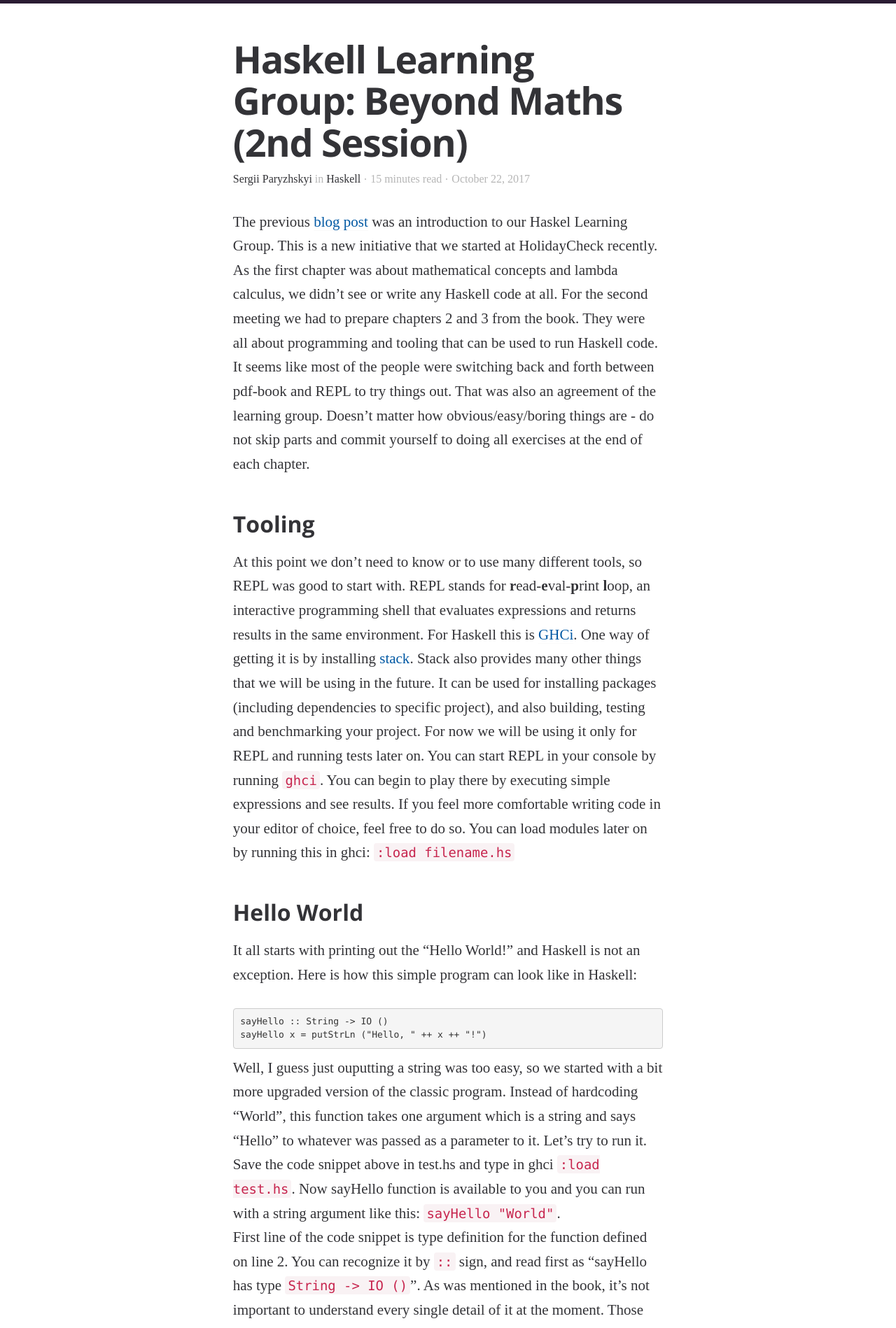
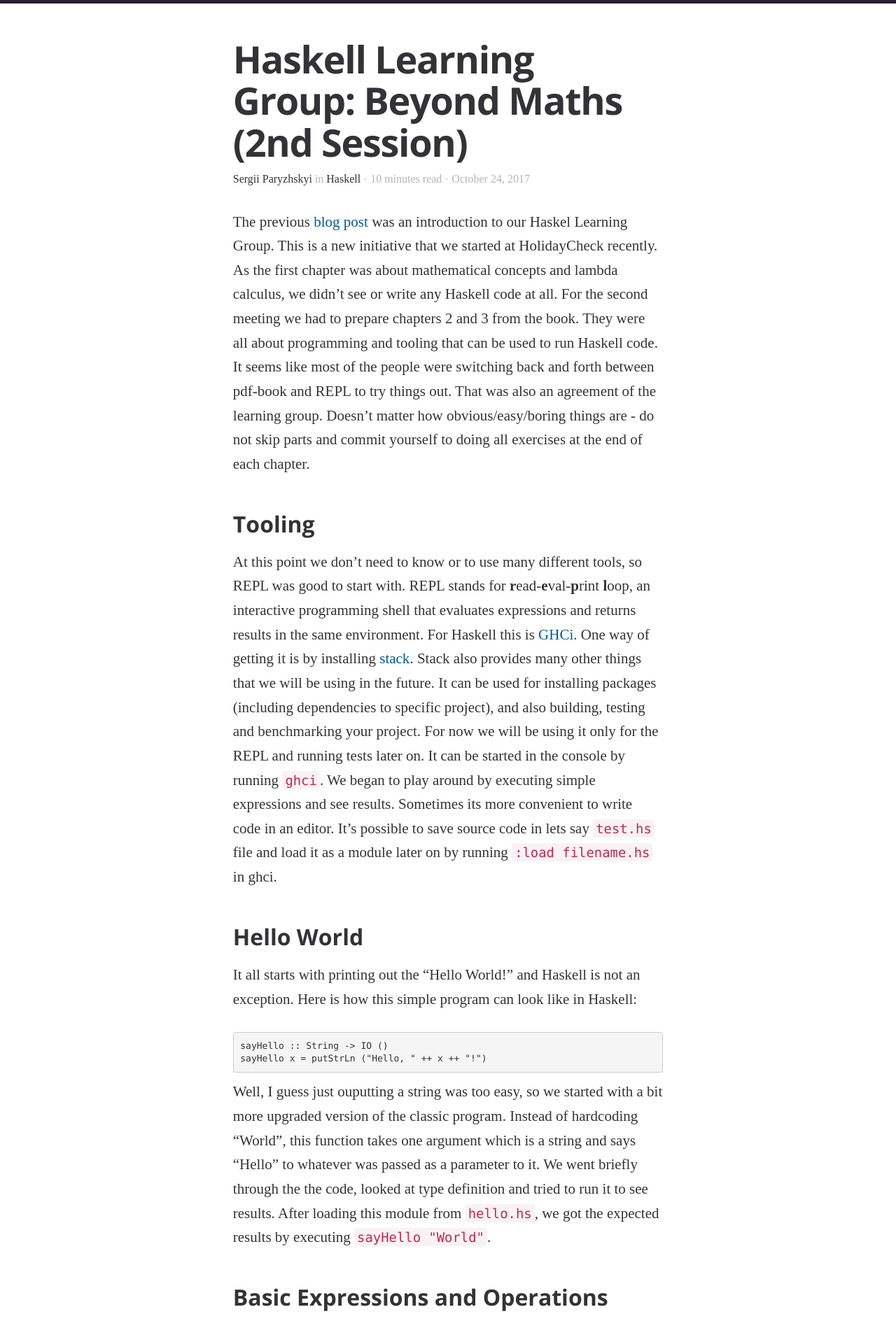
Before and after one commit to holidaycheck/tech-blog, a Jekyll site: the page built from _posts/2017-10-19-haskell-learning-group-2nd-meeting.md, in a window 1280 px wide. Shown: the part 395-2293 px from the top of the page at 70% size. Built offline with Jekyll 4.4.1, drawn with Linux system fonts in a browser that asks for light colours; some web fonts are replaced; some of the changed text lies outside the part shown.

Commit message:
Rewrite some parts of the post after review
- throw away many "teaching" things
- rephrase to use "we" instead of you
- change format of the post

````diff
--- a/_posts/2017-10-19-haskell-learning-group-2nd-meeting.md
+++ b/_posts/2017-10-19-haskell-learning-group-2nd-meeting.md
@@ -1,13 +1,13 @@
 ---
 layout: post
 title:  "Haskell Learning Group: Beyond Maths (2nd Session)"
-date: 2017-10-23 00:03:30 +0200
+date: 2017-10-25 00:03:30 +0200
 categories: haskell learn
 author_name: Sergii Paryzhskyi
 author_url : /author/sergii_paryzhskyi
 author_avatar: sergii_paryzhskyi
 show_avatar : true
-read_time : 15
+read_time : 10
 show_related_posts: false
 square_related: recommend-wolf
 feature_image: posts/2017-10-17-first-haskell-meeting/haskell-poster.jpg
@@ -20,8 +20,7 @@
 
 ## Tooling
 At this point we don't need to know or to use many different tools, so REPL was good to start with. REPL stands for **r**ead-**e**val-**p**rint **l**oop, an interactive programming shell that evaluates expressions and returns results in the same environment. For Haskell this is [GHCi][ghci]. One way of getting it is by installing [stack][stack]. Stack also provides many other things that we will be using in the future. It can be used for installing packages (including dependencies to specific project), and also building, testing and benchmarking your project.
-For now we will be using it only for REPL and running tests later on.
-You can start REPL in your console by running `ghci`. You can begin to play there by executing simple expressions and see results. If you feel more comfortable writing code in your editor of choice, feel free to do so. You can load modules later on by running this in ghci: `:load filename.hs`
+For now we will be using it only for the REPL and running tests later on. It can be started in the console by running `ghci`. We began to play around by executing simple expressions and see results. Sometimes its more convenient to write code in an editor. It's possible to save source code in lets say `test.hs` file and load it as a module later on by running `:load filename.hs` in ghci.
 
 [ghci]: https://docs.haskellstack.org/en/stable/ghci/
 [stack]: https://docs.haskellstack.org/en/stable/README/
@@ -35,43 +34,20 @@
 ```
 
 Well, I guess just ouputting a string was too easy, so we started with a bit more upgraded version of the classic program. Instead of hardcoding "World", this function takes one argument which is a string and says "Hello" to whatever was passed as a parameter to it.
-Let's try to run it. Save the code snippet above in test.hs and type in ghci `:load test.hs`. Now sayHello function is available to you and you can run with a string argument like this: `sayHello "World"`.
-First line of the code snippet is type definition for the function defined on line 2. You can recognize it by `::` sign, and read first as "sayHello has type `String -> IO ()`". As was mentioned in the book, it's not important to understand every single detail of it at the moment. Those things will be explained in detail later on and right now we can concentrate on syntax.
-So, the second line is definition of the function itself. We take `x` as a parameter and concatenate it with other strings on the left and right by using `++` operator.
+We went briefly through the the code, looked at type definition and tried to run it to see results. After loading this module from `hello.hs`, we got the expected results by executing `sayHello "World"`.
 
-## Some Basic Expressions and Operations
+## Basic Expressions and Operations
 
-Function is a type of expression in Haskell, let's define a simple function and have a closer look on what it consist of. The example from the book is function `triple` which multiply provided number on 3. Here is how it's declared:
-```haskell
-triple x = x * 3
-```
-
-`tripple` is the name of the function. The only parameter it takes has name `x` and it's called `head` of the function. Equal sign is for assignment values and functions. The last part which defines what function does is called `body`. The last line (in our case the only one) is what will be returned.
-You can call this function like this `triple 2`. In this case `x` is bound to 2 and we get 6 as the result.
-During the session we quickly went through arithmetical operations. You can use them as you would normally do: `1 + 2`  but also written with infix style like this `(+) 1 2`. In this particular example you can see how `+` will be applied to two arguments `1` and `2`. Let's have a look what infix is about. First of all, you have a useful command in ghci which calls `:info`, you can apply it to a function you want to get information about. You can get information not only on functions but on operations like multiply or division like this `:info *`. It's useful to get type information and also to find out if its infix operator. For `*` it says `infixl 7 *`, what exactly does it mean? `infixl` means it's an infix operator, left associative. Then `7` is the precedence: higher is applied first, on a scale of 0-9. At the end is Infix function name - `*`. Precedence for `+` is lower, its `6`. That is why `2 + 2 * 2` equals `6` and not `8`.
-The lowest precedence has `$` its `0`. It is an infix operator and it can be convenient for reducing amount of parentheses in expression.
-Here are some simple examples on how it might be used:
-```haskell
-Prelude> (2^) (2 + 2)
-16
--- can replace those parentheses
- Prelude> (2^) $ 2 + 2
-16
--- without either parentheses or $
- Prelude> (2^) 2 + 2
- 6
-```
-
-Because of low precedence it evaluates things from right side first and can be used to delay function application. You can use as many `$` as you want in one expression:
-```haskell
-Prelude> (2^) $ (+2) $ 3*2
-256
-```
+During the session we quickly went through arithmetical operations. Nobody was having any real issues with the exercises or understanding how it works so we went through all of them rather quickly. We spend some time writing expressions in infix style. So the normal way of writing it `1 + 2`, with infix style would look like this `(+) 1 2`. There is a useful command in ghci which is called `:info`, we started to use it for different functions we wanted to get information about. It is not limited to functions and also works for operations like multiply or division: `:info *`. It's useful to get type information and also to find out if its infix operator. For `*` it says `infixl 7 *`. We learned how to read and understand the provided info. So it's an infix operator, left associative with precedence `7`.
+Something totally new for us was `$`, which has precedence `0`. It is an infix operator and it can be convenient for reducing the amount of parentheses in an expression. We tried to experiment with it and had a look on how it could be used. For example:
+`(2^) (2 + 2)` _becomes_ `(2^) $ 2 + 2`
+A slightly more complex example with multiple dollar signs:
+`(2^) ((+2) ( 3*2))` _becomes_ `(2^) $ (+2) $ 3*2`
 
 ## Strings
 
-Chapter 4 was all about strings and operations that can be performed on strings. It is important to understand that strings in Haskell are Lists of characters. There is a REPL command `:type` which gives type information on given statement. Let's try it with string like this `:type "Hello"`. As type information we get `[Char]`. This means that "Hello" could be also represented as `['H', 'e', 'l', 'l', 'o']`. On the other hand, you still have `String` as a type alias, which can be used for instance when function take a string parameter as in example with sayHello: `sayHello :: String -> IO ()`.
-By knowing that String is a List, we can perform operations like `++` for joining two Lists (or Strings if you wish). We were also playing a lot with such functions as `take` and `drop`. One of the exercises from the book was to write a function that swap the order of the words in the sentence. So the sentence "Curry is awesome" should be reversed to "awesome is Curry". One constraint is that you are limited to use only functions `drop` and `take` to get the result. Of course it is not optimal for this case, but here is how the solution to that exercise looks like:
+Chapter 4 was all about strings and operations that can be performed on strings. It is important to understand that strings in Haskell are Lists of characters. There is a REPL command `:type` which gives type information on given statement. We tried it on string and we got `[Char]`. This means that "Hello" could be also represented as `['H', 'e', 'l', 'l', 'o']`. On the other hand, there is still `String` as a type alias, which can be used for instance when function take a string parameter as in example with sayHello: `sayHello :: String -> IO ()`.
+By knowing that String is a List, we can perform operations like `++` for joining two Lists (or Strings if you wish). We were also playing a lot with such functions as `take` and `drop`. One of the exercises from the book was to write a function that swap the order of the words in the sentence. So the sentence "Curry is awesome" should be reversed to "awesome is Curry". One constraint we had - we are limited to use only functions `drop` and `take` to get the result. Of course it is not optimal for this case, but here is how the solution to that exercise looks like:
 
 ```haskell
 rvrs :: String -> String
@@ -84,9 +60,8 @@
 
 Some participants of a group who went a bit further with the book or even read the whole book before, decided to create a [repo with exercises][repo-exercises]. Project structure in a repository represents chapters in the book we are following. This is really practical, you know exactly where to stop or how you can practice things that you've just read about.
 The idea is that you have tests that are either pending or failing. Your task is to make them all green. For instance, here are the tests for [the third Chapter][chapter3-exercises].
-You have to uncomment them or in some cases change `xit` to `it` to see them fail. Write whatever needed to make tests green.
-If you are practicing TDD, it's not a right time to follow suggestions "write as less code as possible just to make test pass". So don't cheat and if expectation is that function `add` with arguments 1 and 2 should equal 3, don't just return 3 in the body of the Function ;).
-If you really stuck and the solution doesn't seem to be obvious, you can always look the answers in the [solutions branch][solutions] of the repo. Sometimes it happens that solutions for specific chapter are not yet there. That's a good opportunity for you to make them all green and contribute by opening PR against solutions branch.
+You have to uncomment them or in some cases change `xit` to `it` to see them fail. Write whatever is required to make the tests green.
+If you are really stuck and the solution doesn't seem to be obvious, you can always look the answers in the [solutions branch][solutions] of the repo. Sometimes it happens that solutions for specific chapter are not yet there. That's a good opportunity for you to make them all green and contribute by opening PR against solutions branch.
 
 [repo-exercises]: https://github.com/yannick-cw/haskell_katas
 [chapter3-exercises]: https://github.com/yannick-cw/haskell_katas/blob/master/test/Chapter3/ExercisesSpec.hs
````
